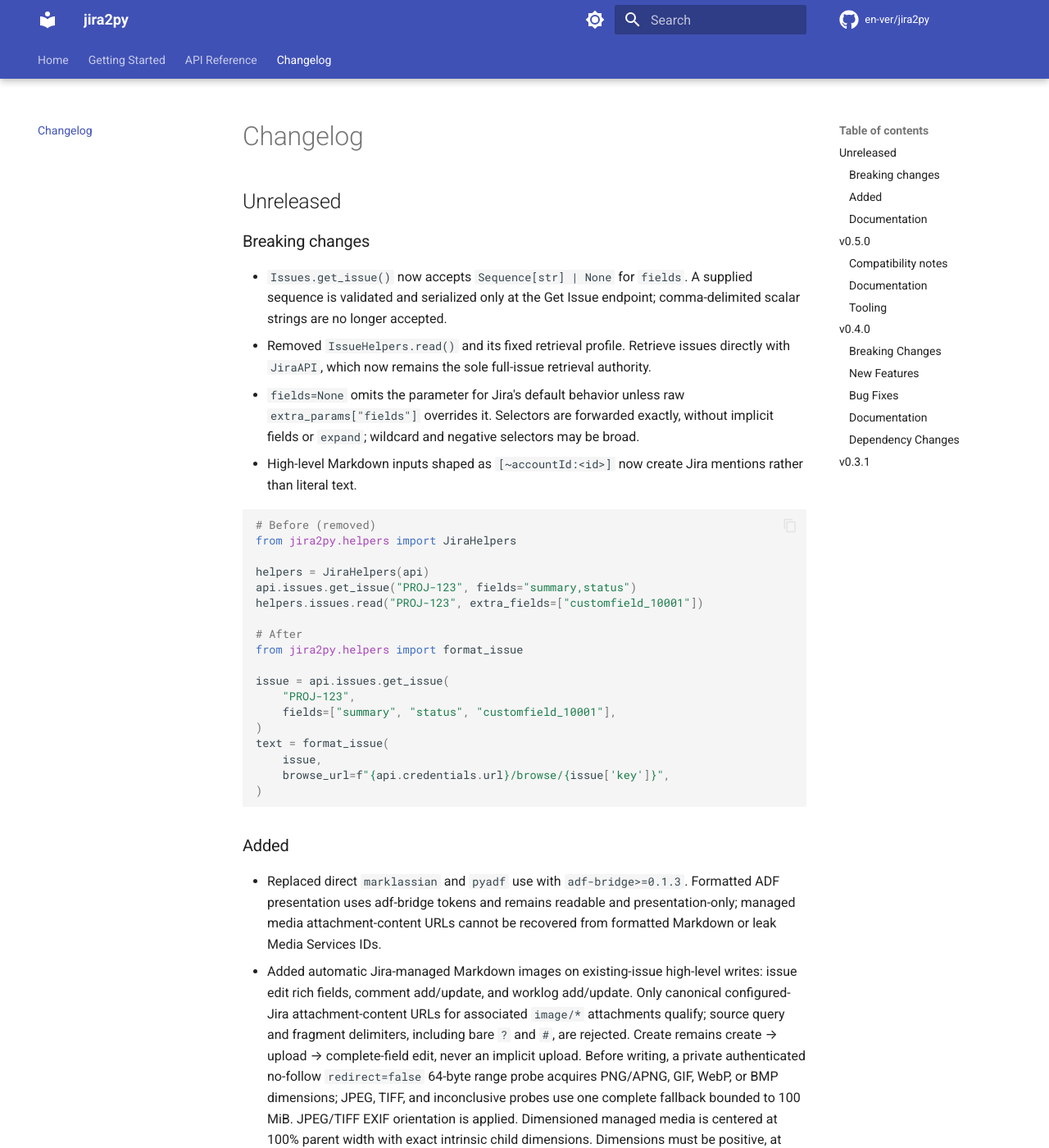
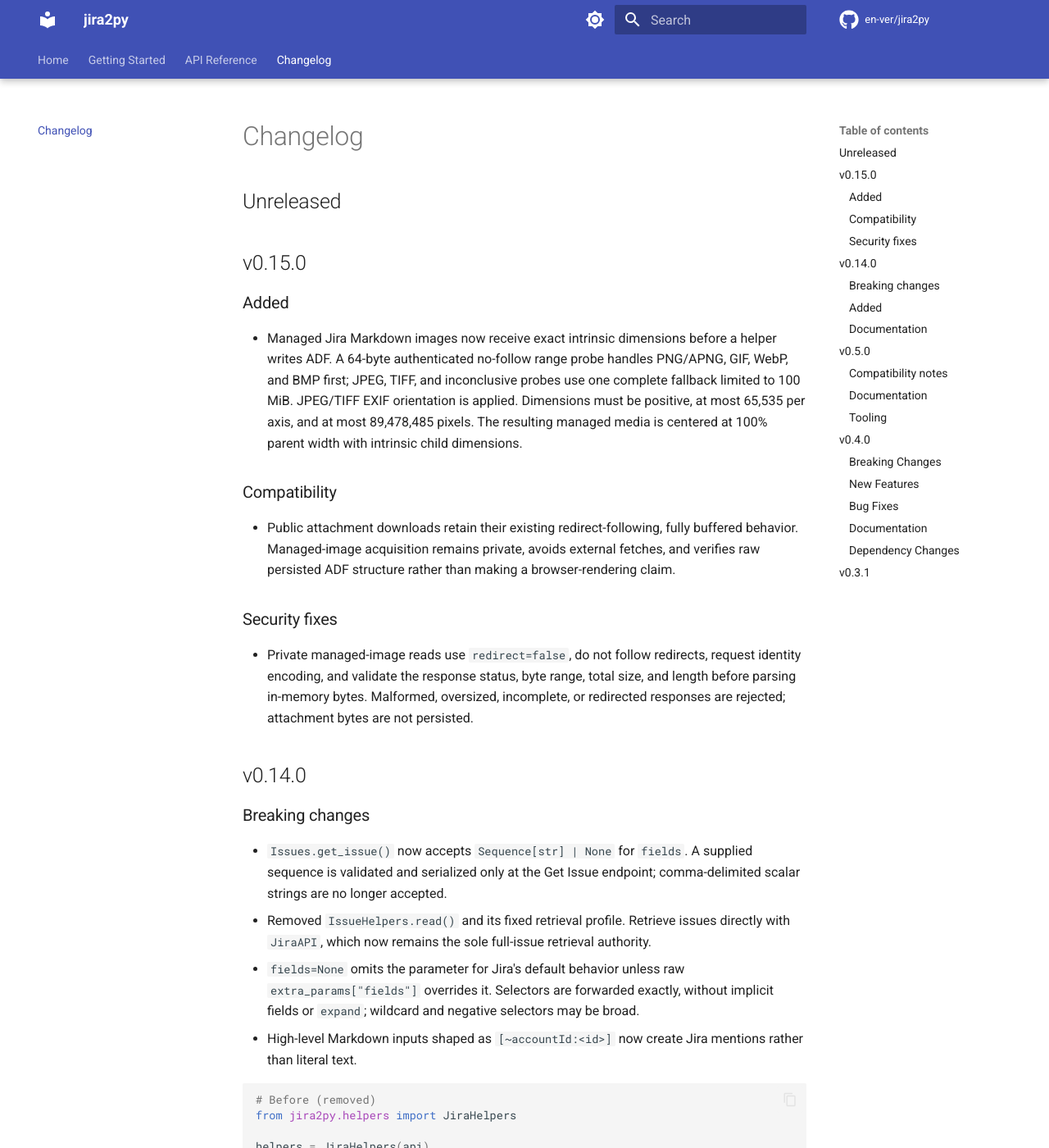
Before and after one commit to en-ver/jira2py, an MkDocs documentation site: the page built from docs/changelog.md, in a window 1280 px wide and 1400 px high. Shown: the whole window at 82% size. Built offline with MkDocs 1.6.1 and Material for MkDocs 9.7.7, drawn with Linux system fonts in a browser that asks for light colours; comment, search, counter and statistics services are not loaded; some of the changed text lies outside the part shown.

Commit message:
chore: prepare jira2py 0.15.0 release (#38)
## Release preparation

- Bumps `jira2py` from `0.14.0` to `0.15.0` and refreshes the lockfile.
- Documents the 0.15.0 managed-image behavior in the changelog.

## Exact-commit validation

Validated at `38b3e717464c3921a7d3f38f640ba85959ea4aee`:

- `make check-ci` — passed (388 tests).
- `make docs` — passed; two pre-existing `api-reference.json` link
warnings only.
- `make build` — passed.
- `uv lock --check` — passed; the lock uses registry-backed dependencies
only.
- Wheel/sdist version, metadata, package contents, `py.typed`, and an
isolated wheel import were verified.
- `git diff --check origin/main...HEAD` — passed; the release-prep diff
is limited to `docs/changelog.md`, `pyproject.toml`, and `uv.lock`.

## Sanitized live managed-image evidence

The exact candidate passed the authorized live E2E scenario on a
retained private fixture. Temporary landscape PNG and portrait JPEG
attachments were uploaded, then a high-level Markdown comment referenced
a root PNG, nested JPEG, and repeated PNG. The run verified bounded
prefix reads, JPEG full-read fallback, per-write repeated-image
deduplication, public download hashes, built-in verification, and
independent raw-ADF dimensions/parent sizing/list/no-spacer structure.
The temporary comment and attachments were removed and the fixture state
exactly matched its preflight snapshot.

## Limitation

No reachable authenticated browser/CDP session was available, so
browser-session validation was not run.

No tag or publish has been performed.

Co-authored-by: en-ver <10900846+en-ver@users.noreply.github.com>

```diff
--- a/docs/changelog.md
+++ b/docs/changelog.md
@@ -1,6 +1,32 @@
 # Changelog
 
 ## Unreleased
+
+## v0.15.0
+
+### Added
+
+- Managed Jira Markdown images now receive exact intrinsic dimensions before a helper
+  writes ADF. A 64-byte authenticated no-follow range probe handles PNG/APNG, GIF,
+  WebP, and BMP first; JPEG, TIFF, and inconclusive probes use one complete fallback
+  limited to 100 MiB. JPEG/TIFF EXIF orientation is applied. Dimensions must be
+  positive, at most 65,535 per axis, and at most 89,478,485 pixels. The resulting
+  managed media is centered at 100% parent width with intrinsic child dimensions.
+
+### Compatibility
+
+- Public attachment downloads retain their existing redirect-following, fully buffered
+  behavior. Managed-image acquisition remains private, avoids external fetches, and
+  verifies raw persisted ADF structure rather than making a browser-rendering claim.
+
+### Security fixes
+
+- Private managed-image reads use `redirect=false`, do not follow redirects, request
+  identity encoding, and validate the response status, byte range, total size, and
+  length before parsing in-memory bytes. Malformed, oversized, incomplete, or redirected
+  responses are rejected; attachment bytes are not persisted.
+
+## v0.14.0
 
 ### Breaking changes
 
@@ -32,7 +58,7 @@
 
 ### Added
 
-- Replaced direct `marklassian` and `pyadf` use with `adf-bridge>=0.1.3`. Formatted ADF
+- Replaced direct `marklassian` and `pyadf` use with `adf-bridge>=0.1.2`. Formatted ADF
   presentation uses adf-bridge tokens and remains readable and presentation-only; managed
   media attachment-content URLs cannot be recovered from formatted Markdown or leak Media
   Services IDs.
@@ -40,17 +66,10 @@
   issue edit rich fields, comment add/update, and worklog add/update. Only canonical
   configured-Jira attachment-content URLs for associated `image/*` attachments qualify;
   source query and fragment delimiters, including bare `?` and `#`, are rejected. Create
-  remains create → upload → complete-field edit, never an implicit upload. Before writing,
-  a private authenticated no-follow `redirect=false` 64-byte range probe acquires PNG/APNG,
-  GIF, WebP, or BMP dimensions; JPEG, TIFF, and inconclusive probes use one complete
-  fallback bounded to 100 MiB. JPEG/TIFF EXIF orientation is applied. Dimensioned managed
-  media is centered at 100% parent width with exact intrinsic child dimensions. Dimensions
-  must be positive, at most 65,535 per axis, and at most 89,478,485 pixels. A supported
-  large image that succeeds from the prefix does not need a complete download. Acquisition
-  is once per unique attachment per helper mutation and never fetches external URLs or
-  persists attachment bytes. Jira's private no-follow `303` Media Services mapping is
-  compatibility-sensitive observed behavior; public bytes downloads remain unchanged.
-  Verification reads raw persisted ADF structure, not rendered response expansions.
+  remains create → upload → complete-field edit, never an implicit upload. Jira's private
+  no-follow `303` Media Services mapping is compatibility-sensitive observed behavior;
+  public bytes downloads remain unchanged. Verification reads raw persisted ADF structure,
+  not rendered response expansions.
 - Direct issue, comment, and worklog mutations now flag connection and Jira 5xx failures
   as potentially delivered with `mutation_may_have_succeeded`; callers must reread before
   retrying, and jira2py does not retry or roll back after that uncertain failure.
--- a/pyproject.toml
+++ b/pyproject.toml
@@ -4,7 +4,7 @@
 
 [project]
 name = "jira2py"
-version = "0.14.0"
+version = "0.15.0"
 description = "The Python library to interact with Atlassian Jira REST API"
 readme = "README.md"
 authors = [{ name = "nEver1", email = "7fhhwpuuo@mozmail.com" }]
```
Also changed, not shown: 1 other file.
